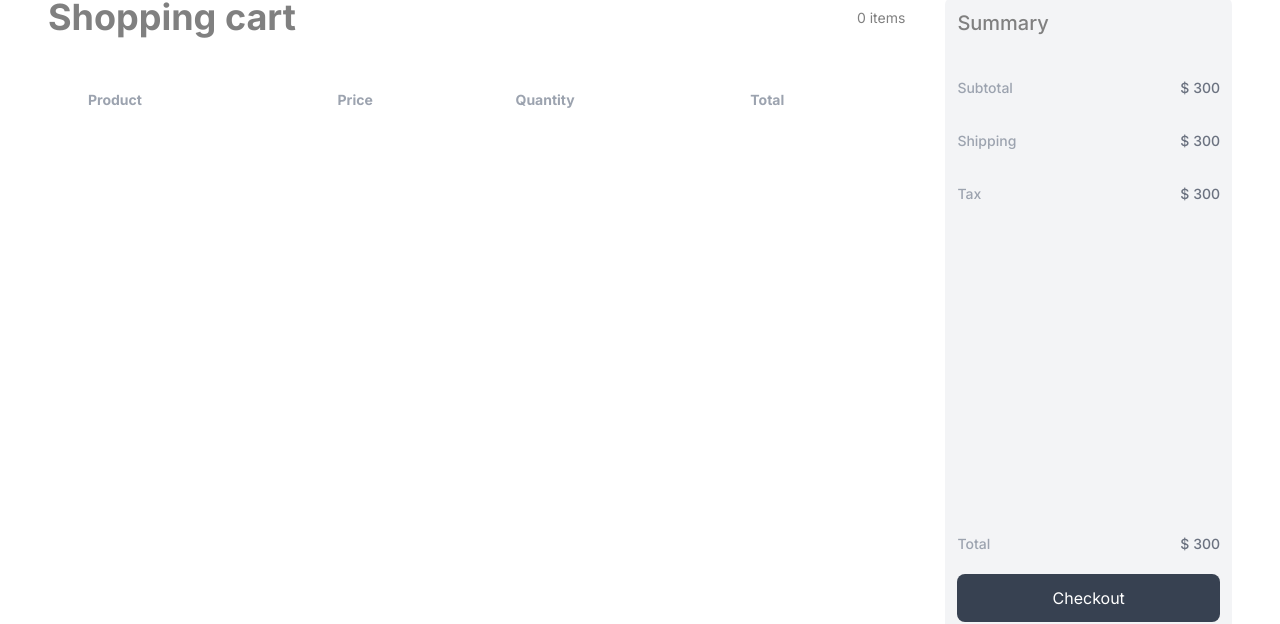
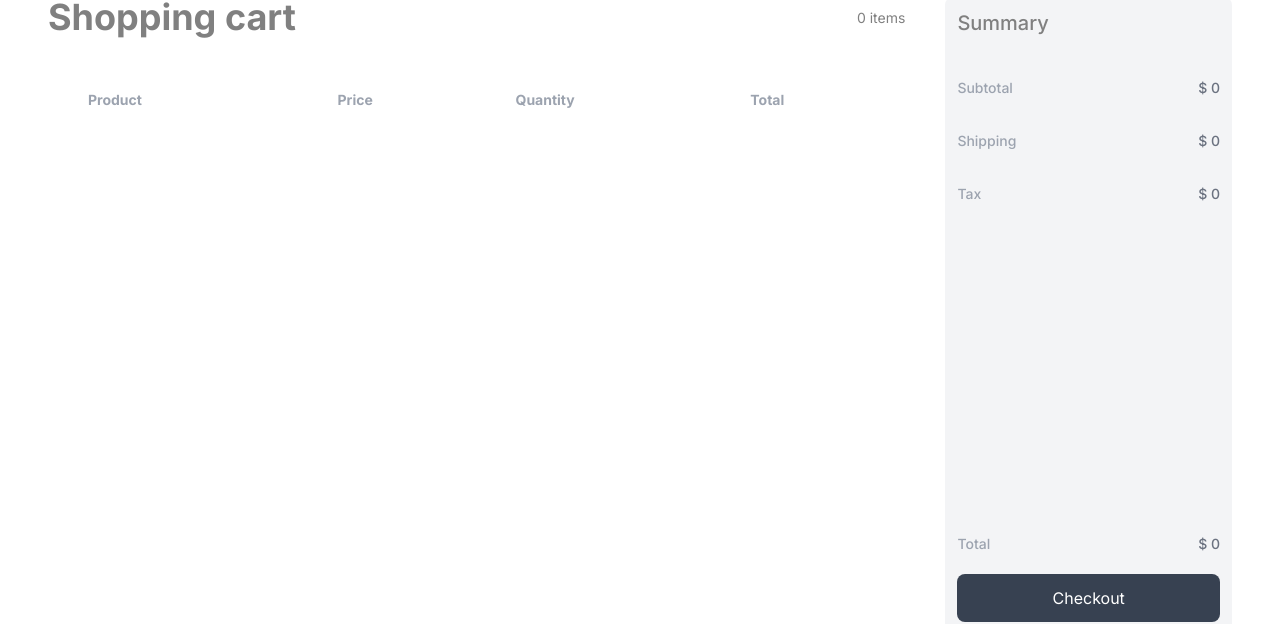
Before and after one commit to finnih-abidemi/Design-and-development-of-an-E-commerce-website-using-Next-js, a Next.js app: page /cart in a window 1280 px wide. Shown: the part 193-817 px from the top of the page. Built offline with nearby package versions, Linux system fonts and the light colour scheme.

Commit message:
Modified the chekout page

```diff
--- a/src/app/cart/page.tsx
+++ b/src/app/cart/page.tsx
@@ -129,22 +129,35 @@ const Cart = () => {
                 <p className="text-[14px] font-medium text-gray-400">
                   Subtotal
                 </p>
-                <p className="text-[14px] font-medium text-gray-500">$ 300</p>
+                <p className="text-[14px] font-medium text-gray-500">$ {
+                  cartItem.reduce(
+                    (acc, item) => acc + item.price * itemQuantity,
+                    0
+                  ) || 0
+                }</p>
               </div>
               <div className="flex justify-between">
                 <p className="text-[14px] font-medium text-gray-400">
                   Shipping
                 </p>
-                <p className="text-[14px] font-medium text-gray-500">$ 300</p>
+                <p className="text-[14px] font-medium text-gray-500">$ {
+                 0
+                }</p>
               </div>
               <div className="flex justify-between">
                 <p className="text-[14px] font-medium text-gray-400">Tax</p>
-                <p className="text-[14px] font-medium text-gray-500">$ 300</p>
+                <p className="text-[14px] font-medium text-gray-500">$ 0</p>
               </div>
               <div className="absolute bottom-[15px] w-full left-0 px-3">
                 <div className="flex justify-between">
                   <p className="text-[14px] font-medium text-gray-400">Total</p>
-                  <p className="text-[14px] font-medium text-gray-500">$ 300</p>
+                  <p className="text-[14px] font-medium text-gray-500">$ {
+                     cartItem.reduce(
+                      (acc, item) => acc + item.price * itemQuantity,
+                      0
+                    ) || 0
+                     }
+                  </p>
                 </div>
                 <button
                   className="mt-5 bg-gray-700 text-white hover:bg-gray-500 rounded-lg py-3 text-center w-full"
--- a/src/app/checkout/page.tsx
+++ b/src/app/checkout/page.tsx
@@ -1,8 +1,10 @@
 "use client";
 import React, {useState} from "react";
 import { useRouter } from "next/navigation";
+import { UserContext } from '@/context/context'
 
 const Checkout = () => {
+  const {user} = React.useContext(UserContext)
   const { push } = useRouter();
   const [proceedToShipping, setProceedToShipping] = useState(false);
   const [proceedToPayment, setProceedToPayment] = useState(false);
@@ -120,7 +122,9 @@ const Checkout = () => {
               type="text"
               name="email"
               id="email"
-              className="border-b-2 placeholder:text-[14px] outline-none rounded-[5px] h-[40px] px-[10px] mt-[10px]"
+              value={user?.email}
+              disabled
+              className="border-b-2 placeholder:text-[14px] text-[13.5px] text-gray-400 outline-none rounded-[5px] h-[40px] px-[10px] mt-[10px]"
               placeholder="Enter your email address"
             />
           </div>
@@ -133,7 +137,8 @@ const Checkout = () => {
                 type="text"
                 name="firstName"
                 id="firstName"
-                className="border-b-2 placeholder:text-[14px] outline-none rounded-[5px] h-[40px] px-[10px] mt-[10px]"
+                value={user?.firstName}
+                className="border-b-2 placeholder:text-[14px] capitalize outline-none rounded-[5px] h-[40px] px-[10px] mt-[10px]"
                 placeholder="Enter your first name"
               />
             </div>
@@ -145,7 +150,8 @@ const Checkout = () => {
                 type="text"
                 name="lastName"
                 id="lastName"
-                className="border-b-2 placeholder:text-[14px] outline-none rounded-[5px] h-[40px] px-[10px] mt-[10px]"
+                value={user?.lastName}
+                className="border-b-2 placeholder:text-[14px] capitalize outline-none rounded-[5px] h-[40px] px-[10px] mt-[10px]"
                 placeholder="Enter your last name"
               />
             </div>
```
